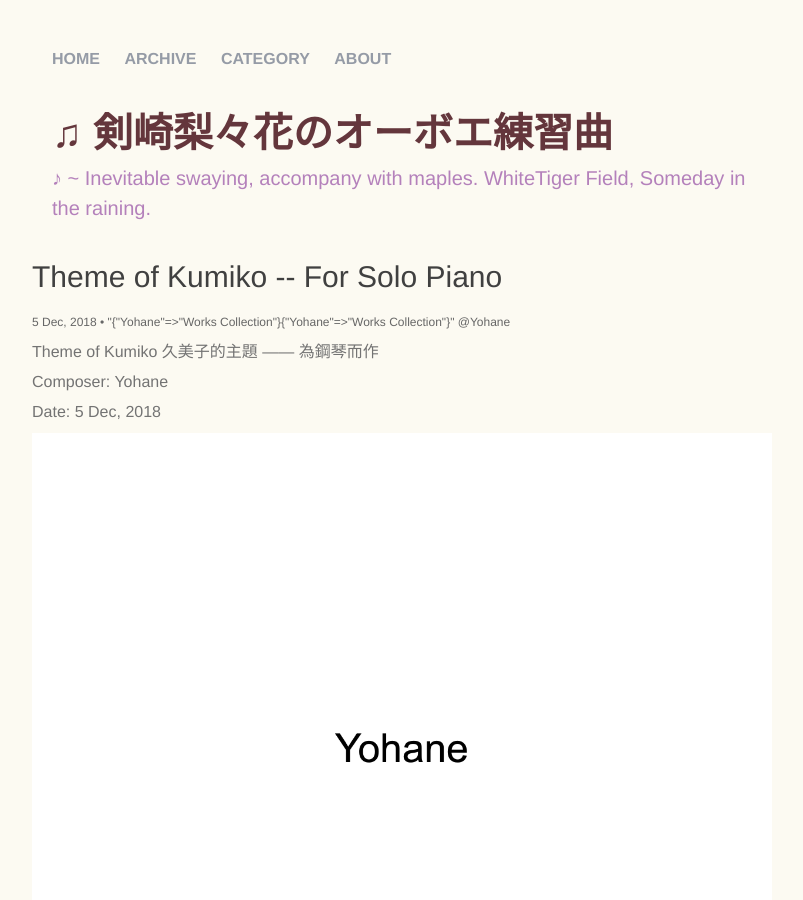
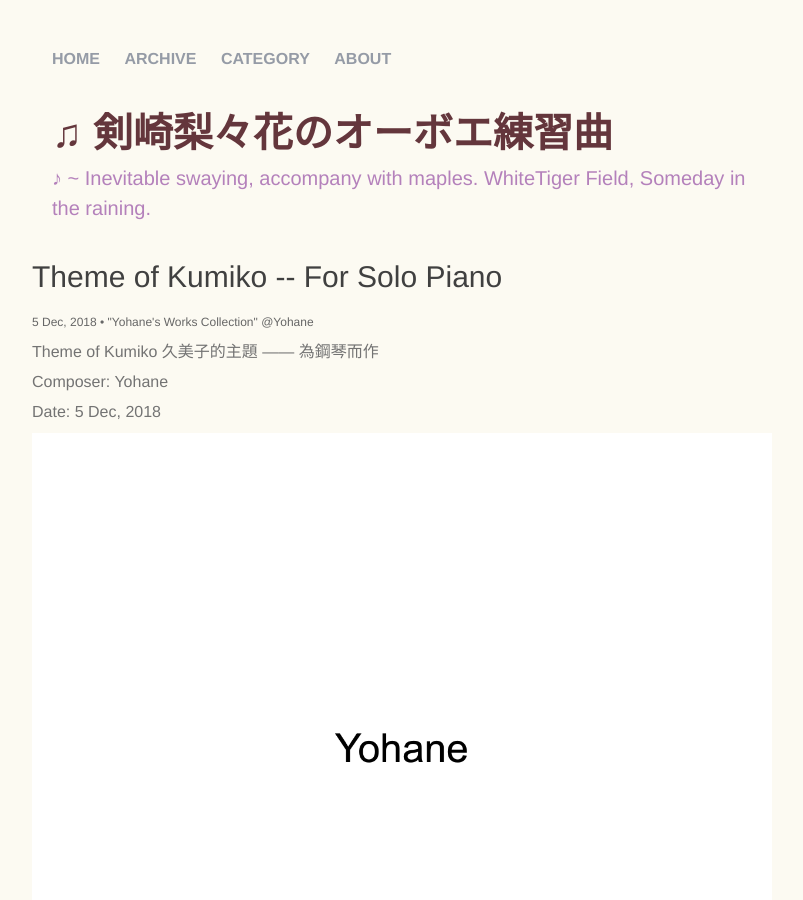
Before and after one commit to YohaneWW/Maples, a Jekyll site: the page built from _posts/2018-12-5-theme-of-kumiko.md, in a window 1280 px wide and 900 px high. Shown: the whole window, without its empty margins (238-1041 px from the left). Built offline with Jekyll 4.4.1, drawn with Linux system fonts in a browser that asks for light colours.

Commit message:
modify favicon.ico

```diff
--- a/_includes/head.html
+++ b/_includes/head.html
@@ -7,6 +7,7 @@
   <meta name="description" content="{% if page.excerpt %}{{ page.excerpt | strip_html | strip_newlines | truncate: 160 }}{% else %}{{ site.description }}{% endif %}">
 
   <link rel="stylesheet" href="{{ "/css/main.css" | prepend: site.baseurl }}">
+  <link rel="shortcut icon" href="/maples/favicon.ico" type="image/x-icon" />
   <link rel="canonical" href="{{ page.url | replace:'index.html','' | prepend: site.baseurl | prepend: site.url }}">
   <link rel="alternate" type="application/atom+xml" title="{{ site.title }}" href="{{ "/feed.xml" | prepend: site.baseurl | prepend: site.url }}" />
   <script src="/maples/scripts/jquery-1.11.2.min.js"></script>
--- a/_posts/2018-12-5-theme-of-kumiko.md
+++ b/_posts/2018-12-5-theme-of-kumiko.md
@@ -1,7 +1,7 @@
 ---
 layout: post
 title: Theme of Kumiko -- For Solo Piano
-categories: [Yohane: Works Collection]
+categories: [Yohane's Works Collection]
 ---
 Theme of Kumiko 久美子的主題 —— 為鋼琴而作
 
@@ -9,8 +9,8 @@
 
 Date: 5 Dec, 2018
 
-![photo](/assets/Theme-Of-Kumiko/1.png)
+![photo](/maples/assets/Theme-Of-Kumiko/1.png)
 
-![photo](/assets/Theme-Of-Kumiko/2.png)
+![photo](/maples/assets/Theme-Of-Kumiko/2.png)
 
-![photo](/assets/Theme-Of-Kumiko/3.png)
+![photo](/maples/assets/Theme-Of-Kumiko/3.png)
```
